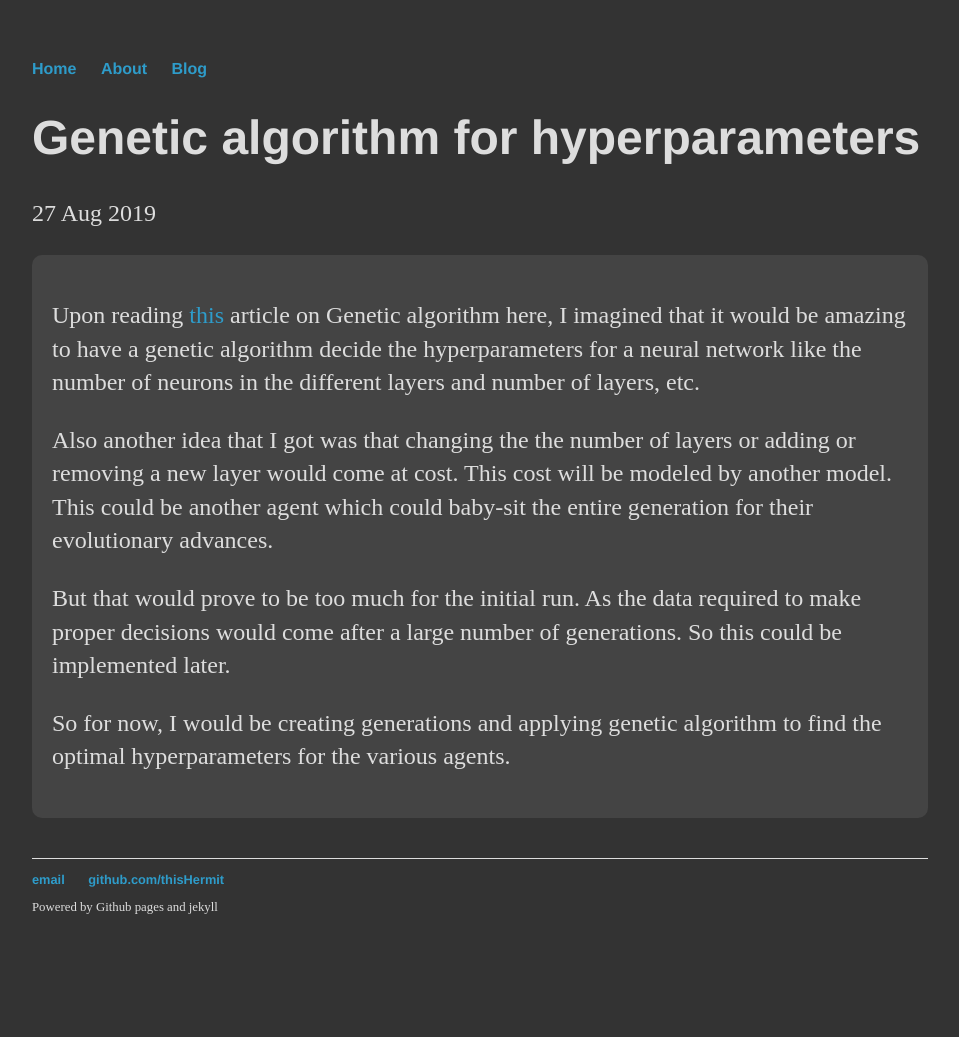
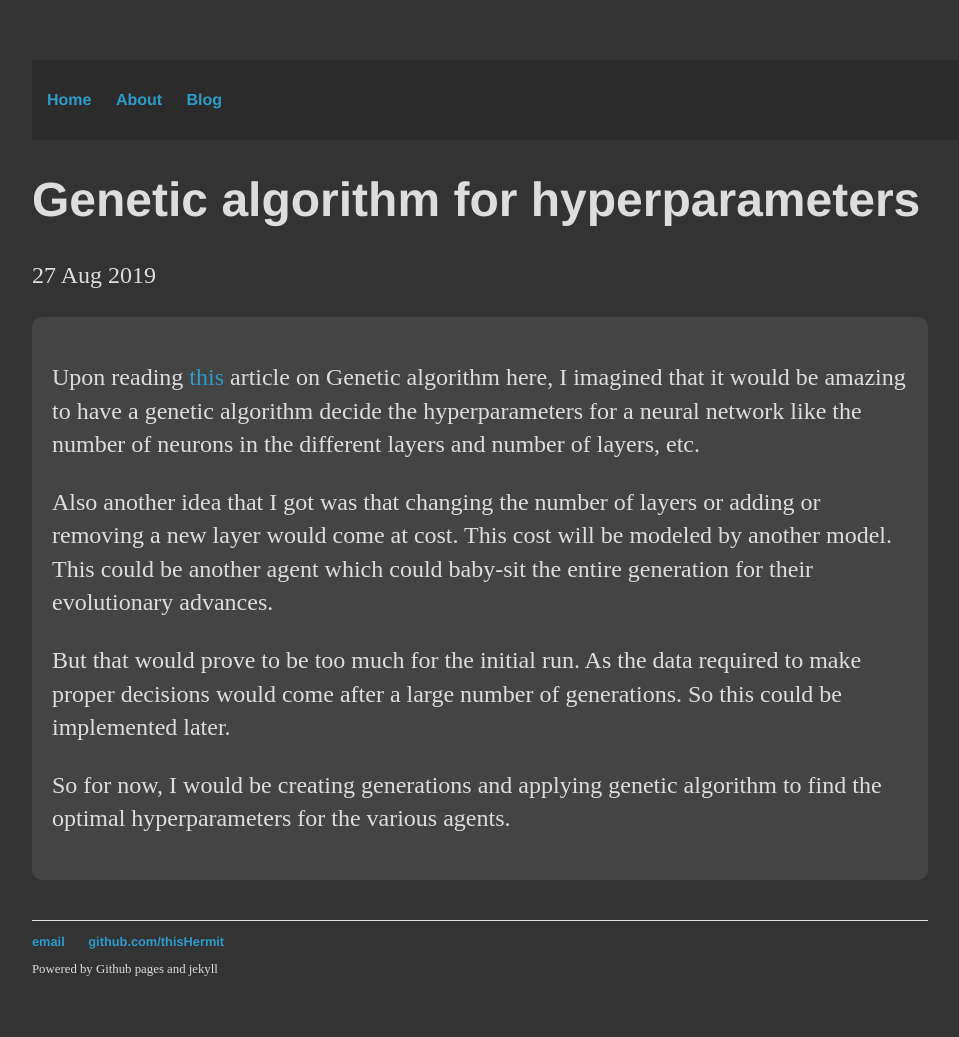
Before and after one commit to thisHermit/thisHermit.github.io, a Jekyll site: the page built from _posts/2019-08-27-genetic-algorithm-for-hyperparameters.markdown, in a window 1280 px wide. Shown: the whole page, without its empty margins (160-1119 px from the left). Built offline with Jekyll 4.4.1, drawn with Linux system fonts in a browser that asks for light colours; comment, search, counter and statistics services are not loaded; before the commit the page ends 975 px from its top, so only the background shows below that.

```diff
--- a/_layouts/default.html
+++ b/_layouts/default.html
@@ -6,6 +6,7 @@
 			<link rel="stylesheet" type="text/css" href="/css/main.css">
 		</head>
 		<body>
+			<header>
 				<nav>
 		    		<ul>
 		        		<li><a href="/">Home</a></li>
@@ -14,6 +15,7 @@
 		        		<li><a href="/blog">Blog</a></li>
 		    		</ul>
 				</nav>
+			</header>
 			<div class="container">
 
 			{{ content }}
--- a/_posts/2019-08-27-genetic-algorithm-for-hyperparameters.markdown
+++ b/_posts/2019-08-27-genetic-algorithm-for-hyperparameters.markdown
@@ -8,7 +8,7 @@ categories: [genetic-algorithms, ai, machine-learning, neural-network]
 
 Upon reading [this](https://towardsdatascience.com/gas-and-nns-6a41f1e8146d) article on Genetic algorithm here, I imagined that it would be amazing to have a genetic algorithm decide the hyperparameters for a neural network like the number of neurons in the different layers and number of layers, etc.
 
-Also another idea that I got was that changing the the number of layers or adding or removing a new layer would come at cost. This cost will be modeled by another model. This could be another agent which could baby-sit the entire generation for their evolutionary advances.
+Also another idea that I got was that changing the number of layers or adding or removing a new layer would come at cost. This cost will be modeled by another model. This could be another agent which could baby-sit the entire generation for their evolutionary advances.
 
 But that would prove to be too much for the initial run. As the data required to make proper decisions would come after a large number of generations. So this could be implemented later.
 
--- a/css/main.css
+++ b/css/main.css
@@ -4,6 +4,14 @@ body {
     background-color: #333;
     color: #ddd;
 }
+
+header {
+    display: block;
+    padding: 15px;
+    background: #2b2b2b;
+    width: 100%;
+}
+
 nav ul, footer ul {
     font-family:'Helvetica', 'Arial', 'Sans-Serif';
     padding: 0px;
```
Also changed, not shown: staticman.yml (added, +77 -0 lines). Lines whose indentation alone changed are shown as unchanged.
